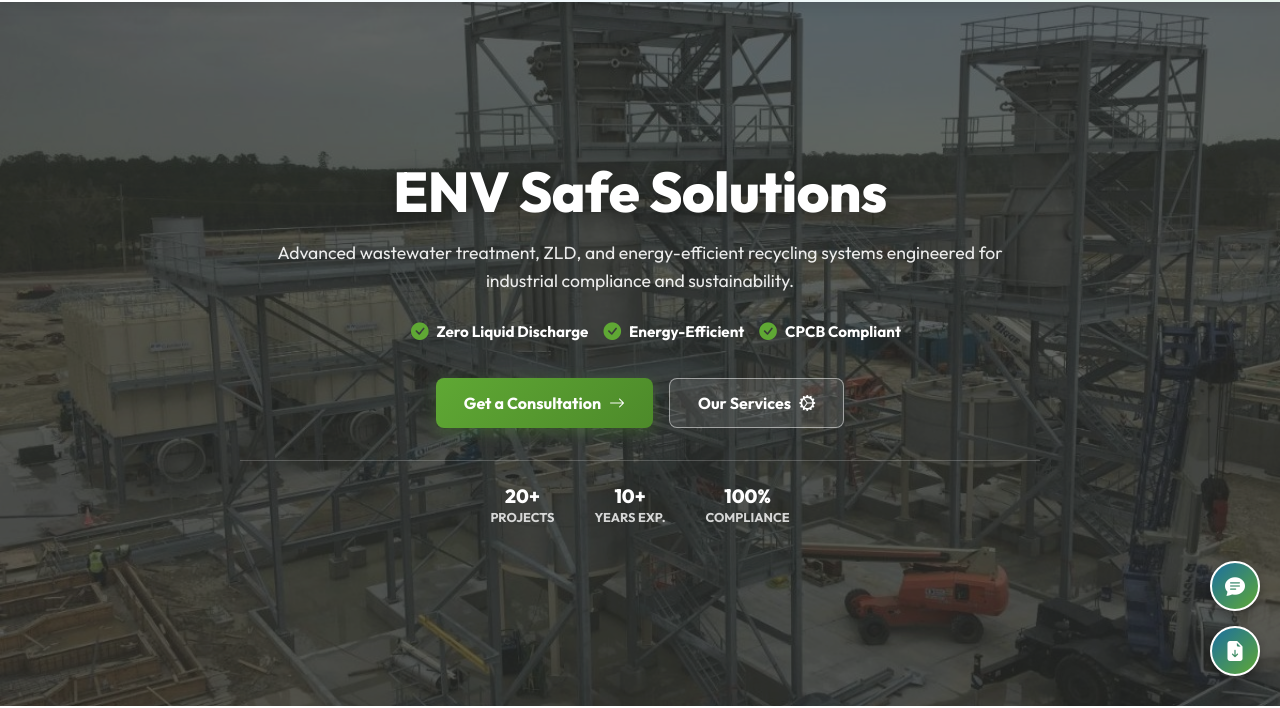
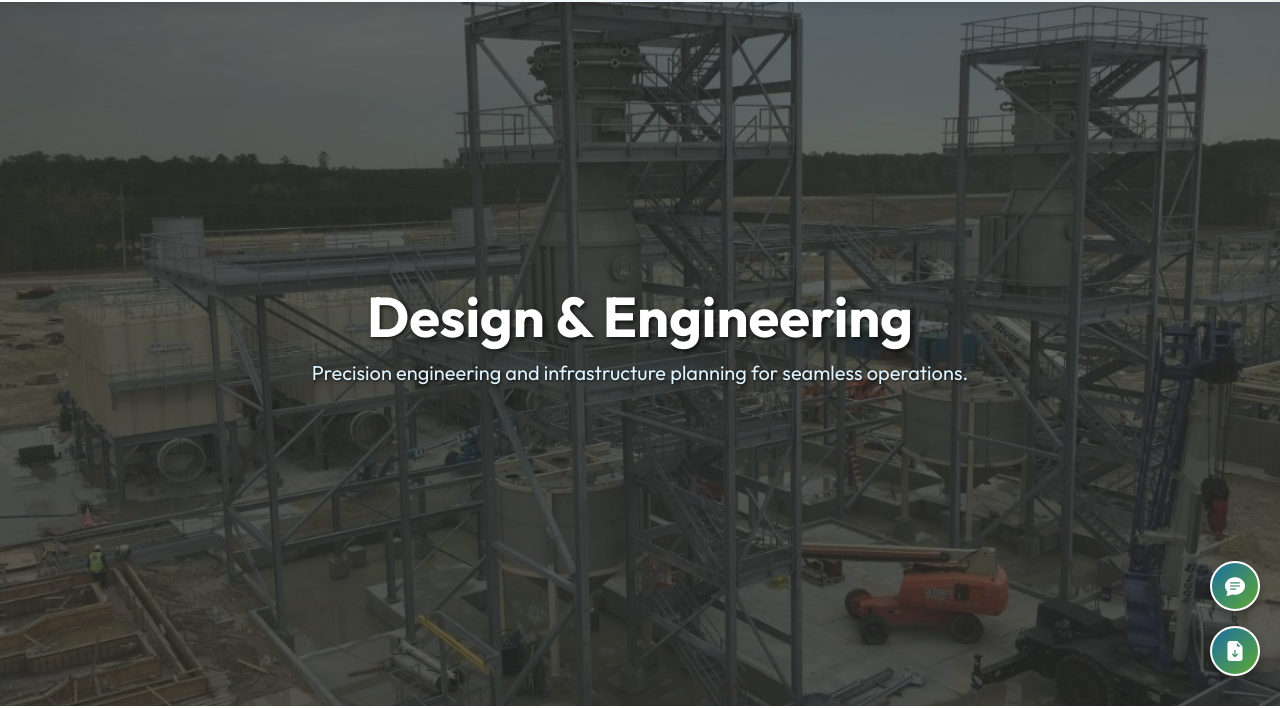
Before and after one commit to AkhilaM-21/ENV, a plain HTML site: page index.html in a window 1280 px wide. Shown: the part 94-802 px from the top of the page. Drawn offline with nearby package versions, Linux system fonts and the light colour scheme.

Commit message:
Remove hero content overlay from index.html
Removed the hero content overlay and its associated elements from the carousel section.

```diff
--- a/index.html
+++ b/index.html
@@ -308,6 +308,13 @@
     .carousel-inner { height: 100%; }
     .carousel-item { height: 100%; }
     .carousel-item img { object-fit: cover; height: 100%; }
+
+    /* Center Caption Vertically */
+    .carousel-caption {
+      top: 50%;
+      transform: translateY(-50%);
+      bottom: auto;
+    }
   </style>
 </head>
 <body>
@@ -385,51 +392,30 @@
       <div class="carousel-item active">
         <img src="images/hero3.jpg" class="d-block w-100" alt="Industrial Water Treatment">
         <div class="hero-overlay"></div>
+        <div class="carousel-caption">
+          <h2 class="display-4 fw-bold" style="text-shadow: 2px 2px 4px rgba(0,0,0,0.7);">Zero Liquid Discharge</h2>
+          <p class="lead" style="text-shadow: 1px 1px 3px rgba(0,0,0,0.7);">Advanced ZLD systems for complete water recovery and environmental compliance.</p>
+        </div>
       </div>
       <div class="carousel-item">
         <img src="images/hero1.jpeg" class="d-block w-100" alt="Advanced Piping">
         <div class="hero-overlay"></div>
+        <div class="carousel-caption">
+          <h2 class="display-4 fw-bold" style="text-shadow: 2px 2px 4px rgba(0,0,0,0.7);">Design & Engineering</h2>
+          <p class="lead" style="text-shadow: 1px 1px 3px rgba(0,0,0,0.7);">Precision engineering and infrastructure planning for seamless operations.</p>
+        </div>
       </div>
       <div class="carousel-item">
         <img src="images/hero2.jpeg" class="d-block w-100" alt="Clean Water">
         <div class="hero-overlay"></div>
+        <div class="carousel-caption">
+          <h2 class="display-4 fw-bold" style="text-shadow: 2px 2px 4px rgba(0,0,0,0.7);">RO Plant</h2>
+          <p class="lead" style="text-shadow: 1px 1px 3px rgba(0,0,0,0.7);">High-efficiency Reverse Osmosis systems for superior water purification.</p>
+        </div>
       </div>
     </div>
   </div>
 
-  <!-- Content Overlay -->
-  <div class="container hero-content-wrapper d-flex align-items-center justify-content-center" style="position: absolute; top: 0; left: 0; right: 0; bottom: 0; z-index: 2; pointer-events: none;">
-    <div class="hero-text-block">
-
-
-      <h1 class="display-4 hero-title animate-entry delay-1">
-        ENV Safe Solutions
-      </h1>
-
-      <p class="hero-subtitle animate-entry delay-2">
-        Advanced wastewater treatment, ZLD, and energy-efficient recycling systems engineered for industrial compliance and sustainability.
-      </p>
-
-      <!-- Mini Features -->
-      <ul class="hero-features animate-entry delay-3">
-        <li class="hero-feature-item"><i class="bi bi-check-circle-fill"></i> Zero Liquid Discharge</li>
-        <li class="hero-feature-item"><i class="bi bi-check-circle-fill"></i> Energy-Efficient</li>
-        <li class="hero-feature-item"><i class="bi bi-check-circle-fill"></i> CPCB Compliant</li>
-      </ul>
-
-      <div class="d-flex flex-wrap gap-3 animate-entry delay-4 justify-content-center" style="pointer-events: auto;">
-        <a href="contact.html" class="btn btn-hero-primary">Get a Consultation <i class="bi bi-arrow-right"></i></a>
-        <a href="services.html" class="btn btn-hero-secondary">Our Services <i class="bi bi-gear-wide-connected"></i></a>
-      </div>
-
-      <!-- Stat Strip -->
-      <div class="hero-stats-strip animate-entry delay-5">
-        <div class="stat-box"><h5>20+</h5><p>Projects</p></div>
-        <div class="stat-box"><h5>10+</h5><p>Years Exp.</p></div>
-        <div class="stat-box"><h5>100%</h5><p>Compliance</p></div>
-      </div>
-    </div>
-  </div>
 </section>
 
 <!-- About Start -->
@@ -826,7 +812,7 @@
     <i class="bi bi-chat-text-fill"></i>
   </button>
   <!-- Download Profile -->
-  <a href="Company-Profile-ENV-Safe-Solutions.pdf" download class="action-btn" title="Download Company Profile">
+  <a href="Company-Profile-ENV-Safe-Solutions.htm" download class="action-btn" title="Download Company Profile">
     <i class="bi bi-file-earmark-arrow-down-fill"></i>
   </a>
 </div>
```
